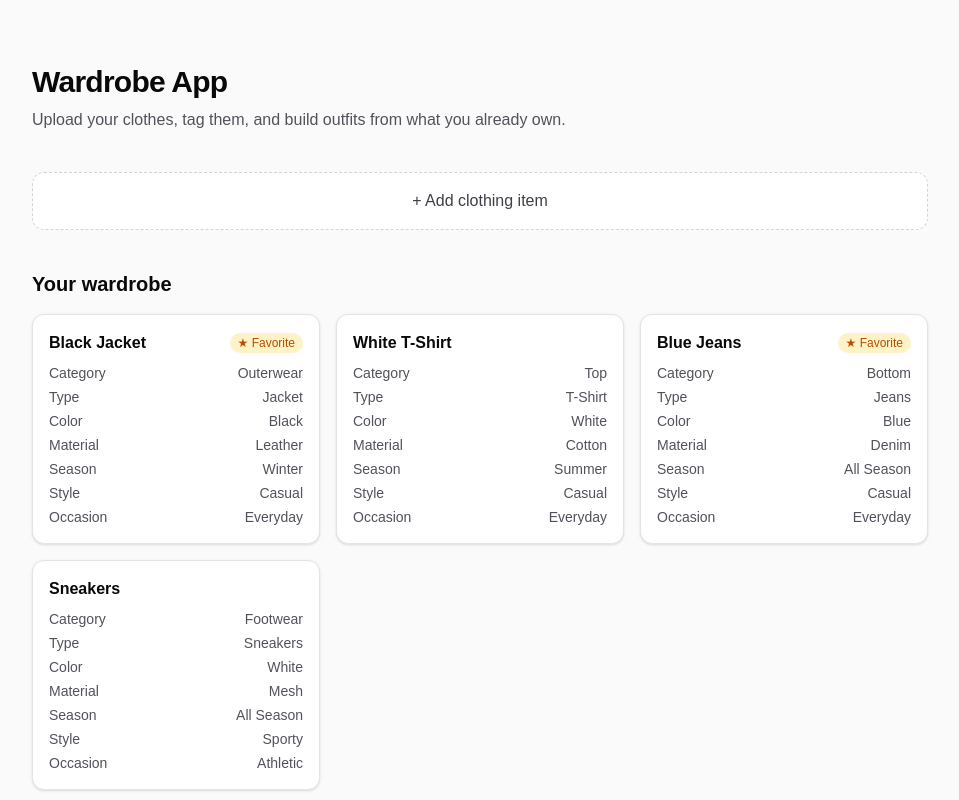
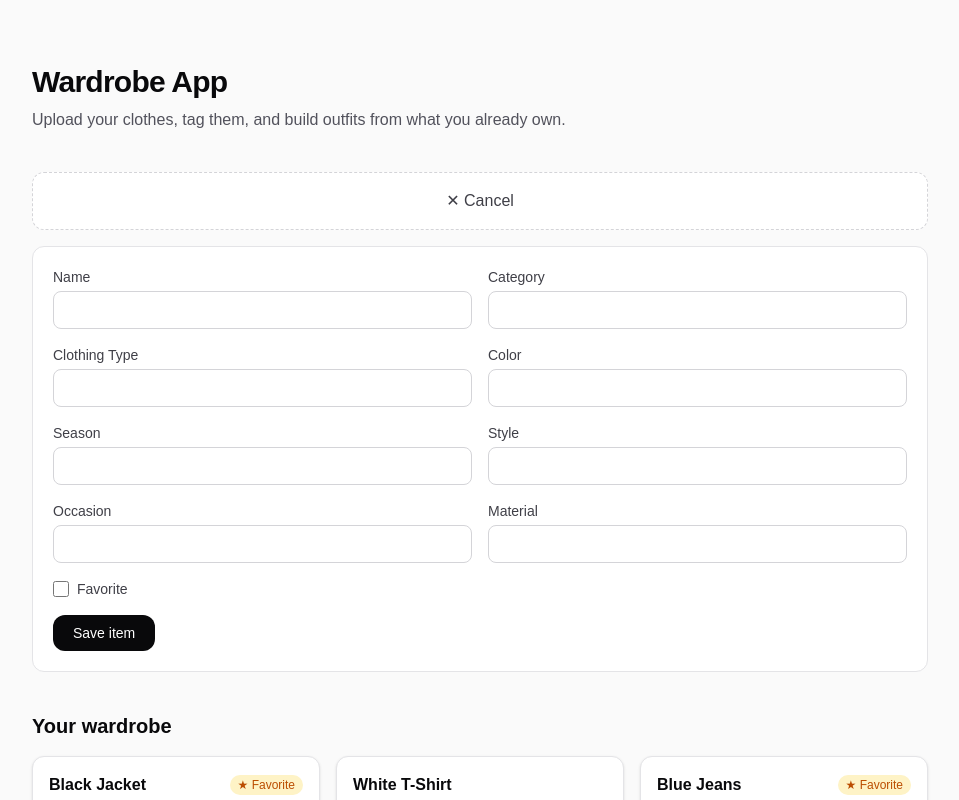
Before and after one commit to seanpan-1321/WardrobeApp, a Next.js app: page / in a window 1280 px wide. Both pictures are taken after a click on the button "+ Add clothing item". Shown: the top 800 px of the page, without its empty margins (160-1119 px from the left). Built offline with nearby package versions, Linux system fonts and the light colour scheme.

Commit message:
Add clothing details to wardrobe cards

```diff
--- a/src/app/page.tsx
+++ b/src/app/page.tsx
@@ -1,7 +1,20 @@
+"use client";
+
+import { useState } from "react";
 import { mockItems } from "@/lib/mock-items";
+import type { ClothingItem } from "@/lib/mock-items";
 import { WardrobeGrid } from "@/components/WardrobeGrid";
+import { AddClothingForm } from "@/components/AddClothingForm";
 
 export default function Home() {
+  const [items, setItems] = useState<ClothingItem[]>(mockItems);
+  const [showForm, setShowForm] = useState(false);
+
+  function handleAdd(item: ClothingItem) {
+    setItems((prev) => [...prev, item]);
+    setShowForm(false);
+  }
+
   return (
     <div className="flex flex-1 flex-col items-center bg-zinc-50 px-6 py-16 dark:bg-black sm:px-10">
       <main className="flex w-full max-w-4xl flex-col gap-10">
@@ -15,19 +28,24 @@ export default function Home() {
           </p>
         </header>
 
-        <button
-          type="button"
-          className="flex items-center justify-center rounded-xl border border-dashed border-zinc-300 bg-white px-5 py-4 text-base font-medium text-zinc-700 transition-colors hover:bg-zinc-100 dark:border-zinc-700 dark:bg-zinc-900 dark:text-zinc-200 dark:hover:bg-zinc-800"
-        >
-          + Add clothing item
-        </button>
+        <div className="flex flex-col gap-4">
+          <button
+            type="button"
+            onClick={() => setShowForm((prev) => !prev)}
+            className="flex items-center justify-center rounded-xl border border-dashed border-zinc-300 bg-white px-5 py-4 text-base font-medium text-zinc-700 transition-colors hover:bg-zinc-100 dark:border-zinc-700 dark:bg-zinc-900 dark:text-zinc-200 dark:hover:bg-zinc-800"
+          >
+            {showForm ? "✕ Cancel" : "+ Add clothing item"}
+          </button>
+
+          {showForm && <AddClothingForm onAdd={handleAdd} />}
+        </div>
 
         <section className="flex flex-col gap-4">
           <h2 className="text-xl font-semibold text-zinc-950 dark:text-zinc-50">
             Your wardrobe
           </h2>
 
-          <WardrobeGrid items={mockItems} />
+          <WardrobeGrid items={items} />
         </section>
       </main>
     </div>
--- /dev/null
+++ b/src/components/AddClothingForm.tsx
@@ -0,0 +1,94 @@
+"use client";
+
+import { useState } from "react";
+import type { ChangeEvent, FormEvent } from "react";
+import type { ClothingItem } from "@/lib/mock-items";
+
+const emptyFormData = {
+  name: "",
+  category: "",
+  clothingType: "",
+  color: "",
+  season: "",
+  style: "",
+  occasion: "",
+  material: "",
+  favorite: false,
+};
+
+const textFields: { name: keyof typeof emptyFormData; label: string }[] = [
+  { name: "name", label: "Name" },
+  { name: "category", label: "Category" },
+  { name: "clothingType", label: "Clothing Type" },
+  { name: "color", label: "Color" },
+  { name: "season", label: "Season" },
+  { name: "style", label: "Style" },
+  { name: "occasion", label: "Occasion" },
+  { name: "material", label: "Material" },
+];
+
+export function AddClothingForm({
+  onAdd,
+}: {
+  onAdd: (item: ClothingItem) => void;
+}) {
+  const [formData, setFormData] = useState(emptyFormData);
+
+  function handleChange(event: ChangeEvent<HTMLInputElement>) {
+    const { name, value, type, checked } = event.target;
+    setFormData((prev) => ({
+      ...prev,
+      [name]: type === "checkbox" ? checked : value,
+    }));
+  }
+
+  function handleSubmit(event: FormEvent<HTMLFormElement>) {
+    event.preventDefault();
+    onAdd({ id: crypto.randomUUID(), ...formData });
+    setFormData(emptyFormData);
+  }
+
+  return (
+    <form
+      onSubmit={handleSubmit}
+      className="flex flex-col gap-4 rounded-xl border border-zinc-200 bg-white p-5 dark:border-zinc-800 dark:bg-zinc-900"
+    >
+      <div className="grid grid-cols-1 gap-4 sm:grid-cols-2">
+        {textFields.map((field) => (
+          <label
+            key={field.name}
+            className="flex flex-col gap-1 text-sm font-medium text-zinc-700 dark:text-zinc-200"
+          >
+            {field.label}
+            <input
+              type="text"
+              name={field.name}
+              value={formData[field.name] as string}
+              onChange={handleChange}
+              required
+              className="rounded-lg border border-zinc-300 bg-white px-3 py-2 text-sm font-normal text-zinc-950 dark:border-zinc-700 dark:bg-zinc-950 dark:text-zinc-50"
+            />
+          </label>
+        ))}
+      </div>
+
+      <label className="flex items-center gap-2 text-sm font-medium text-zinc-700 dark:text-zinc-200">
+        <input
+          type="checkbox"
+          name="favorite"
+          checked={formData.favorite}
+          onChange={handleChange}
+          className="h-4 w-4"
+        />
+        Favorite
+      </label>
+
+      <button
+        type="submit"
+        className="self-start rounded-xl bg-zinc-950 px-5 py-2 text-sm font-medium text-white transition-colors hover:bg-zinc-800 dark:bg-zinc-50 dark:text-zinc-950 dark:hover:bg-zinc-200"
+      >
+        Save item
+      </button>
+    </form>
+  );
+}
```
